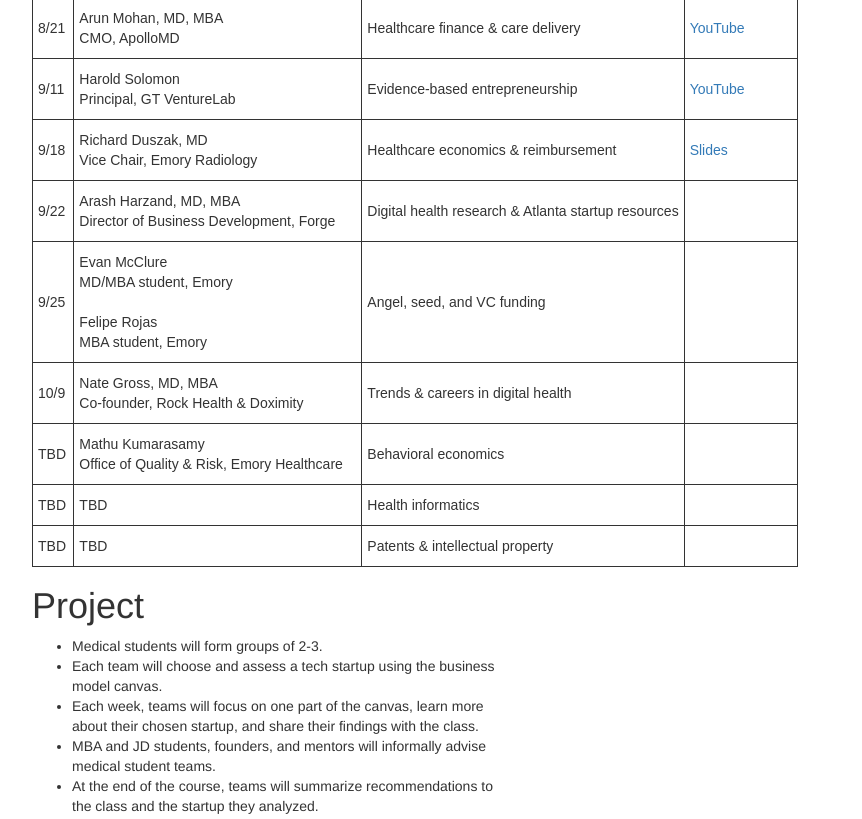
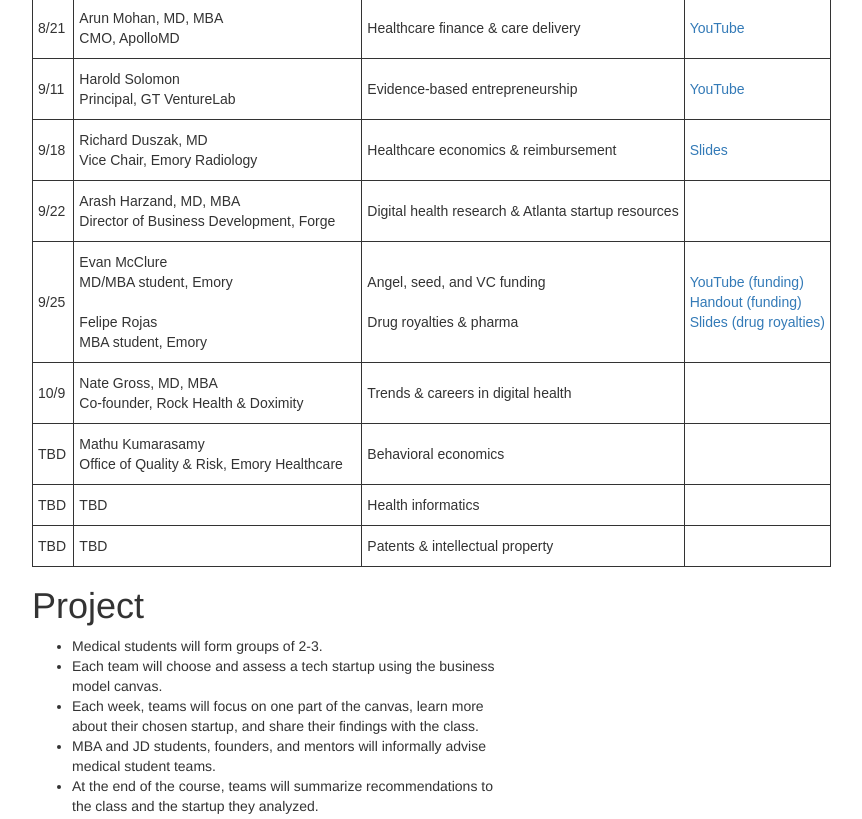
Before and after one commit to erikr/iemed, a plain HTML site: page index.html in a window 1280 px wide. Shown: the part 1090-1909 px from the top of the page, without its empty margins (253-1115 px from the left). Drawn offline with Linux system fonts and the light colour scheme.

Commit message:
added Evan's & Felipe's slides & video

```diff
--- a/index.html
+++ b/index.html
@@ -91,7 +91,7 @@
                 </div>
 
                 <div class="row" id="schedule">
-                    <div class="col-lg-10">
+                    <div class="col-lg-12">
                         <h1>Schedule</h1>
 						<p>Default sessions are 1-3 pm at SoM 253A.</p>
 						<style type="text/css">
@@ -140,8 +140,12 @@
 						  <tr>
 						    <td class="tg-031e">9/25</td>
 						    <td class="tg-031e">Evan McClure<br>MD/MBA student, Emory<br><br>Felipe Rojas<br>MBA student, Emory</td>
-						    <td class="tg-031e">Angel, seed, and VC funding</td>
-						    <td class="tg-031e"></td>
+						    <td class="tg-031e">Angel, seed, and VC funding<br><br>
+												Drug royalties & pharma</td>
+						    <td class="tg-031e">
+								<a href="http://www.youtube.com/watch?v=BXMM01zAvsM">YouTube (funding)</a><br>
+								<a href="files/mcclure_funding.pdf">Handout (funding)</a><br>
+								<a href="files/rojas_drugroyalties.pptx">Slides (drug royalties)</a></td>
 						  </tr>
 						  <tr>
 						    <td class="tg-031e">10/9</td>
```
Also changed, not shown: 2 other files.
